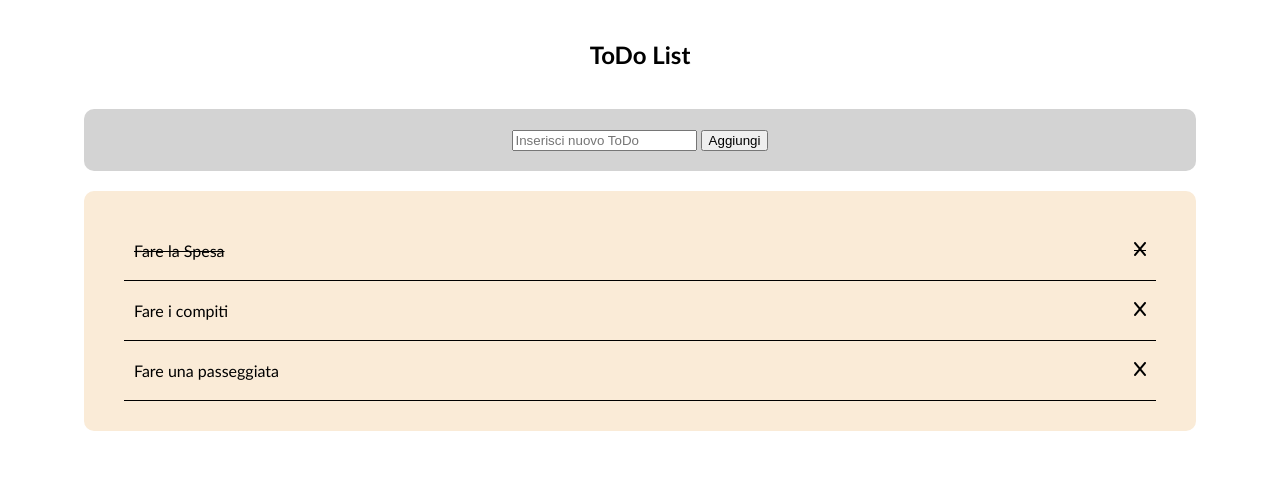
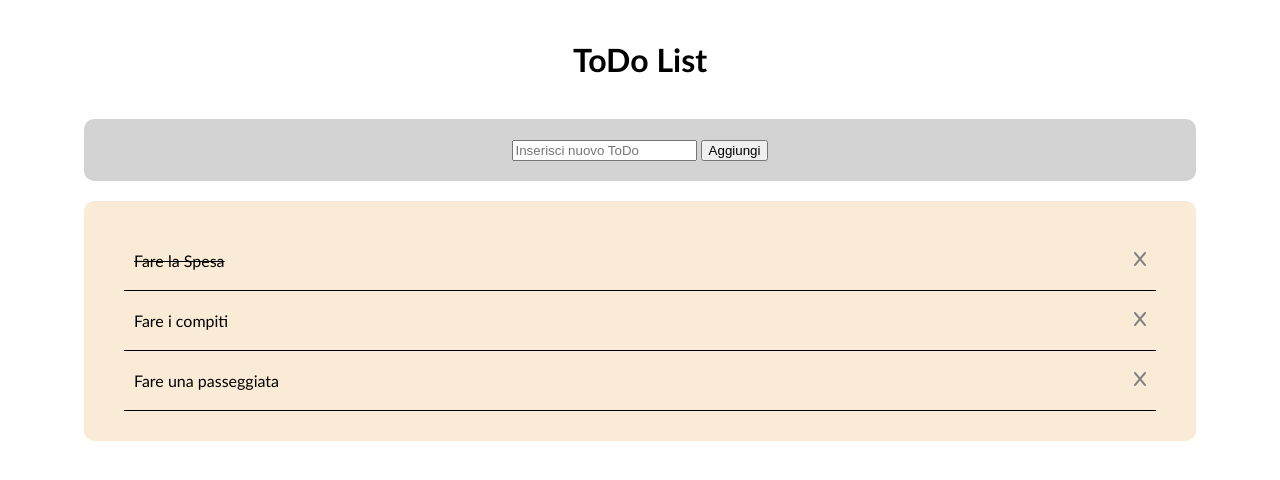
Before and after one commit to lucagad/vue-todolist, a plain HTML site: page index.html in a window 1280 px wide. Drawn offline with nearby package versions, Linux system fonts and the light colour scheme.

Commit message:
{HTML/CSS} Fixed: Various Styles

```diff
--- a/css/style.css
+++ b/css/style.css
@@ -43,6 +43,18 @@
   border-bottom: 1px solid black;
 }
 
+.to-do-list ul li i{
+  color: grey;
+}
+
+.to-do-list ul li i:hover {
+  color: black;
+}
+
+.to-do-list ul li:hover {
+  background-color: rgba(224, 201, 201, 0.8);
+}
+
 .done {
   text-decoration: line-through;
 }
--- a/index.html
+++ b/index.html
@@ -17,7 +17,7 @@
   <div id="app" class="container">
 
     <div class="title">
-      <h2>ToDo List</h2>
+      <h1>ToDo List</h1>
     </div>
 
     <div class="new-todo">
@@ -36,9 +36,13 @@
       <ul>
         <li
           v-for="(todo, index) in arrayToDo"
+          @click="todo.done = !todo.done"
+        >
+
+        <div
           :class="{'done' : todo.done}"
-          @click="todo.done = !todo.done"
-        >{{todo.text}}
+          class="todo-text">{{todo.text}}
+        </div>
 
           <i
             class="fa-solid fa-x"
```
